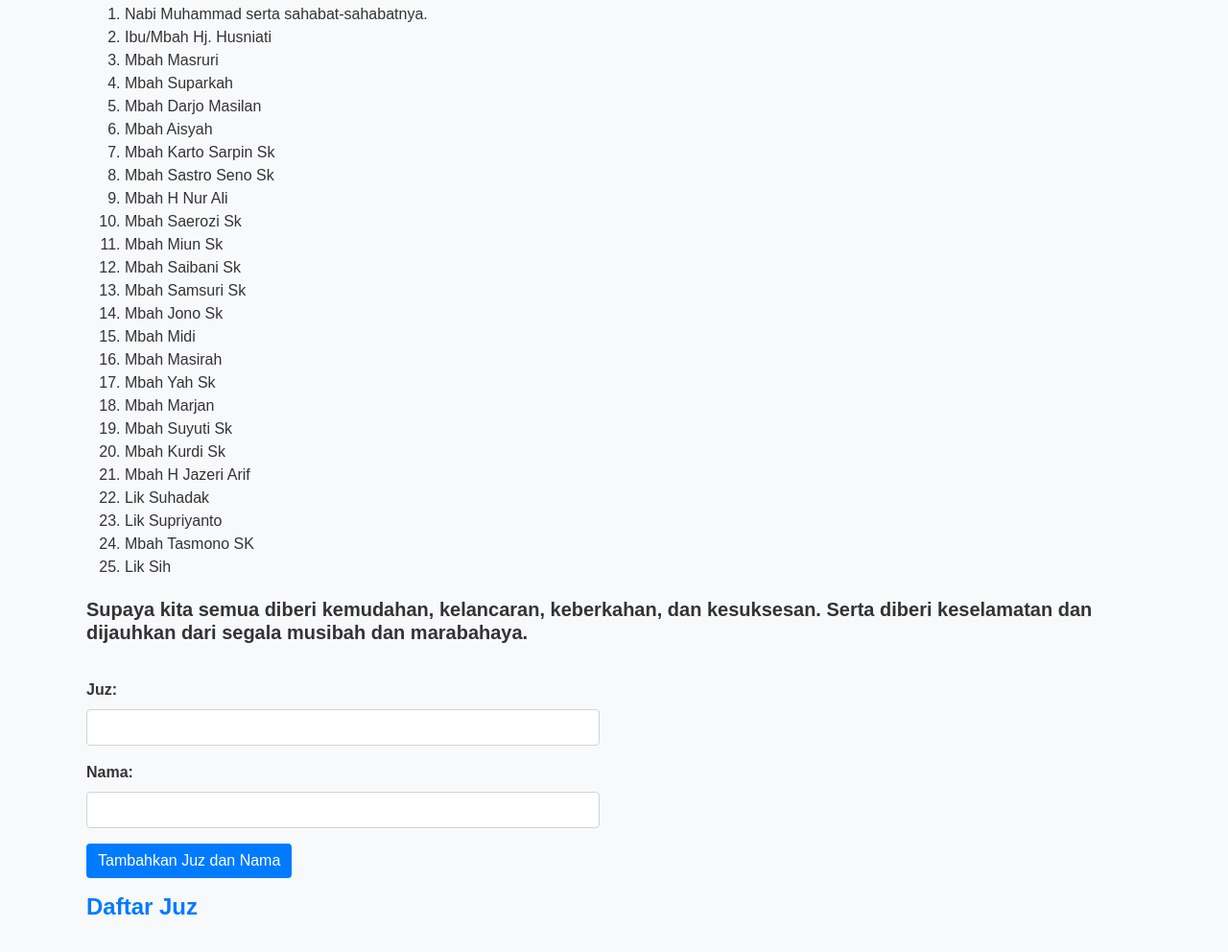
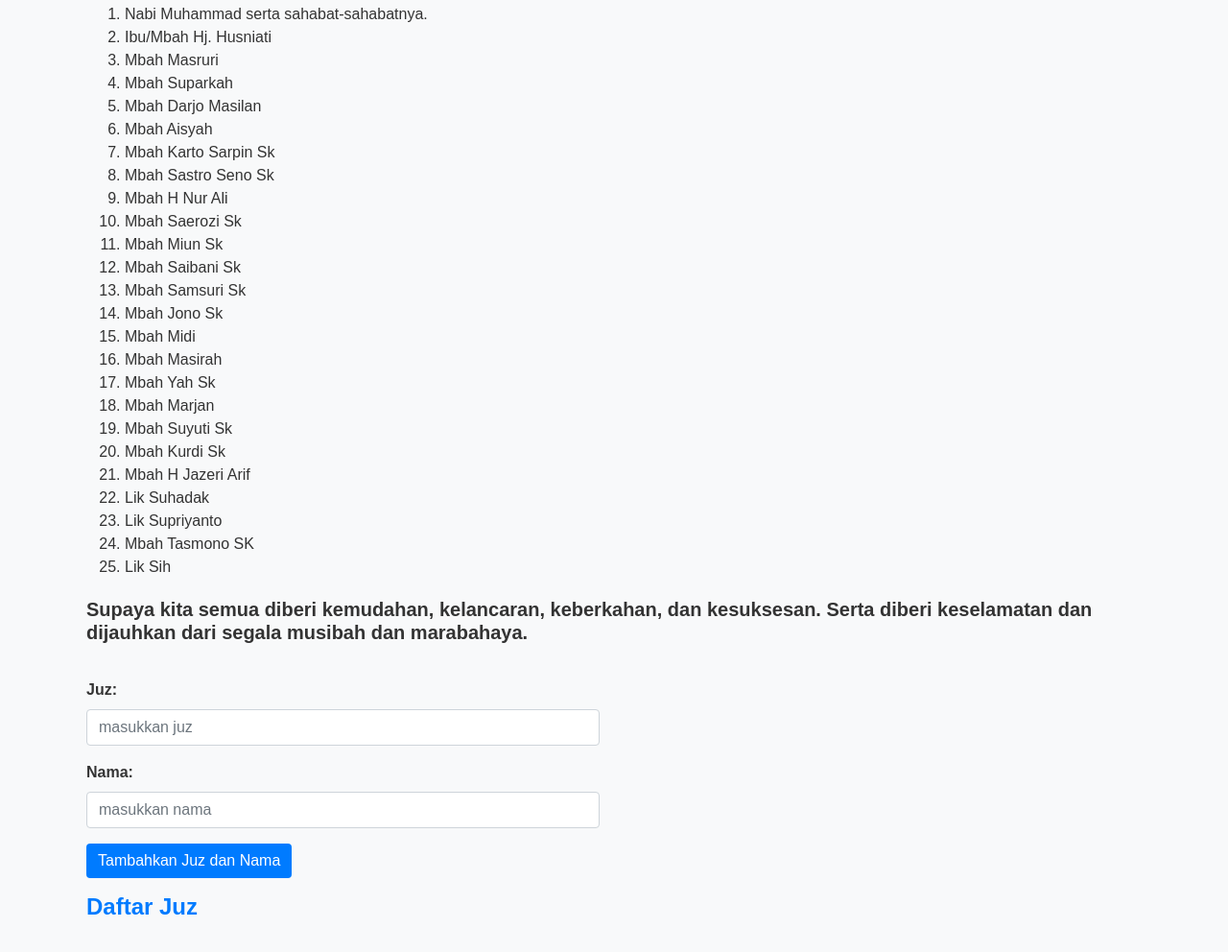
Before and after one commit to Wahdannajmil/website-khataman-alquran, a plain HTML site: page index.html in a window 1280 px wide. Shown: the part 138-1130 px from the top of the page at 96% size. Drawn offline with nearby package versions, Linux system fonts and the light colour scheme; some packages are replaced by stand-ins of ours; no server answers; a script that the page names is missing.

Commit message:
complete logic add datas

```diff
--- a/index.html
+++ b/index.html
@@ -49,11 +49,11 @@
         <form id="juzForm">
           <div class="form-group">
             <label for="juz">Juz:</label>
-            <input type="number" class="form-control" id="juz" name="juz" required>
+            <input placeholder="masukkan juz" type="number" class="form-control" id="juz" name="juz" required>
           </div>
           <div class="form-group">
             <label for="nama">Nama:</label>
-            <input type="text" class="form-control" id="nama" name="nama" required>
+            <input placeholder="masukkan nama" type="text" class="form-control" id="nama" name="nama" required>
           </div>
           <button type="submit" class="btn btn-primary">Tambahkan Juz dan Nama</button>
         </form>
```
